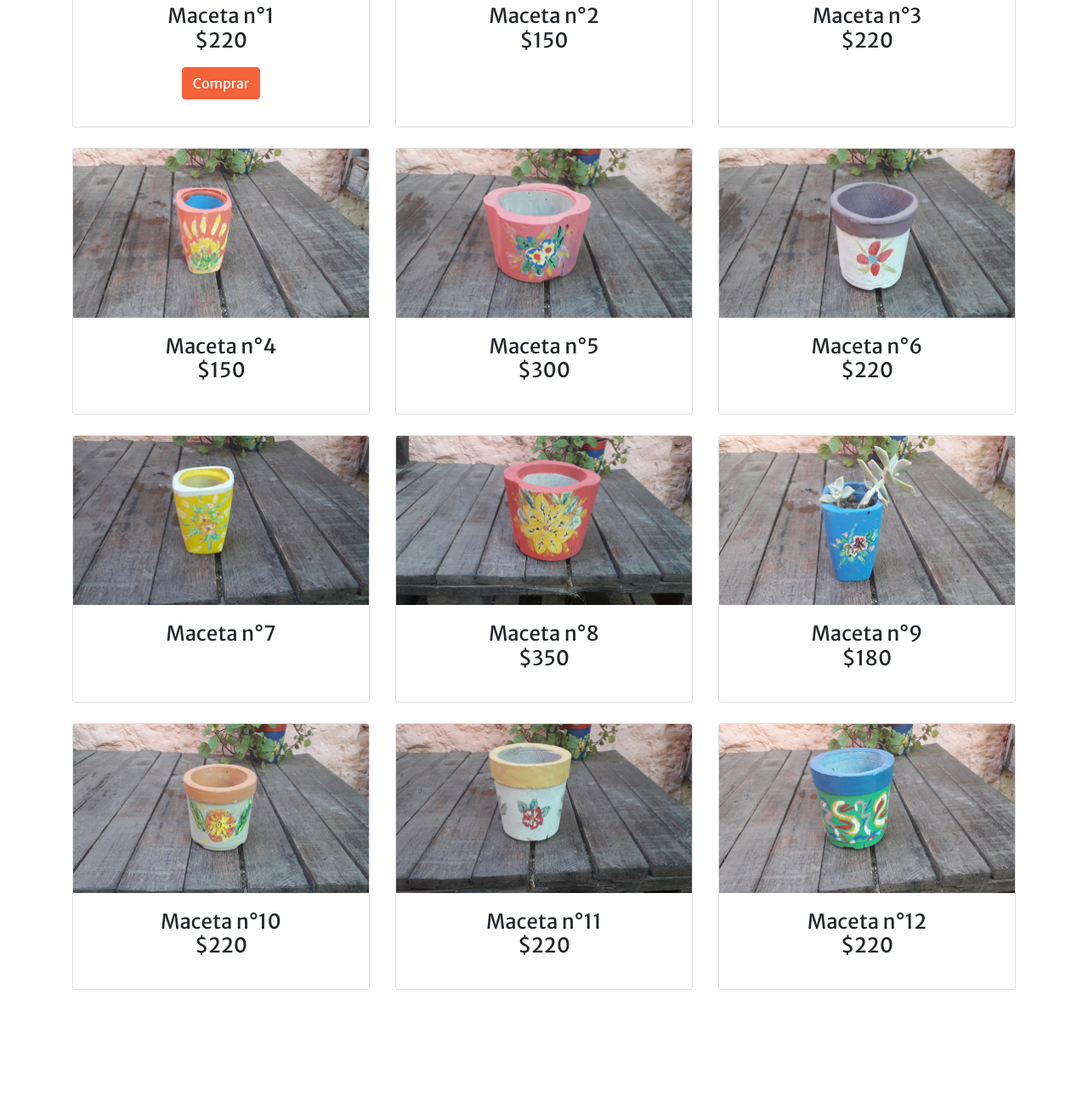
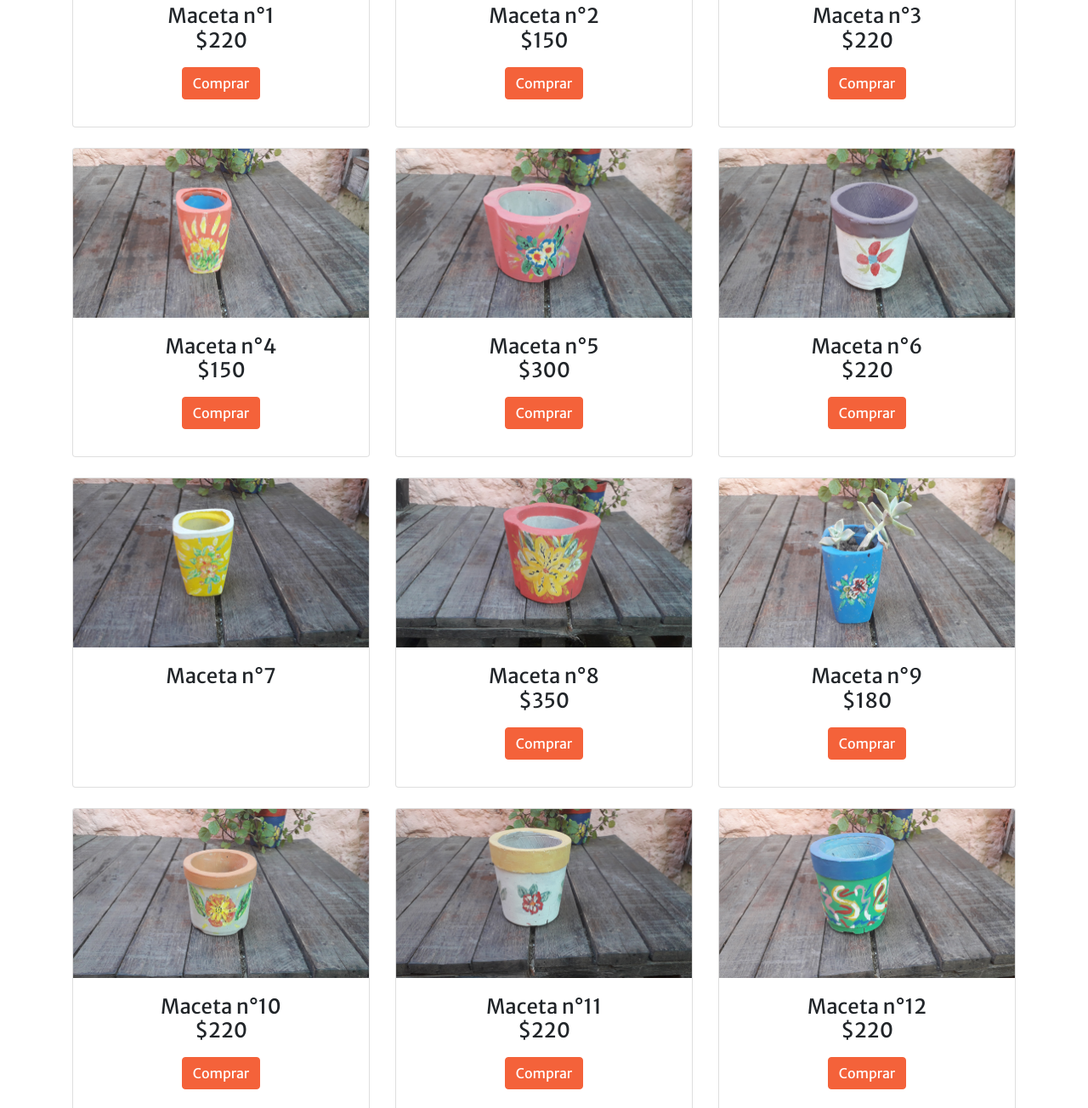
Before and after one commit to FacundoMartinezCampos/MacetasArtesanales, a website with bundled scripts: page index.html in a window 1280 px wide. Shown: the part 1496-2800 px from the top of the page at 85% size. Built offline with nearby package versions, Linux system fonts and the light colour scheme.

Commit message:
botones pintadas

```diff
--- a/index.html
+++ b/index.html
@@ -36,7 +36,7 @@
       <div class="collapse navbar-collapse" id="navbarResponsive">
         <ul class="navbar-nav ml-auto my-2 my-lg-0">
           <li class="nav-item">
-            <a class="nav-link js-scroll-trigger" class="disabled" href="#portfolio">Imágenes</a>
+            <a class="nav-link js-scroll-trigger" class="disabled" href="#portfolio"></a>
           </li>
           <li class="nav-item">
             <a class="nav-link js-scroll-trigger" href="#services2">Macetas Pintadas</a>
@@ -105,6 +105,8 @@
           <h4 class="card-title">
             <a>Maceta n°2</a>
             <p>$150</p>
+            <a class="btn btn-primary" target="_blank" href="https://www.mercadopago.com.ar/checkout/v1/redirect?pref_id=173803911-6bf44763-8588-494c-81c6-65602c4e4919" role="button">Comprar</a>
+
           </h4>
 
         </div>
@@ -117,6 +119,7 @@
           <h4 class="card-title">
             <a>Maceta n°3</a>
             <p>$220</p>
+            <a class="btn btn-primary" target="_blank" href="https://www.mercadopago.com.ar/checkout/v1/redirect?pref_id=173803911-2f1f436f-1bfb-4a49-9b48-33acd6af31a7" role="button">Comprar</a>
           </h4>
 
         </div>
@@ -129,6 +132,7 @@
           <h4 class="card-title">
             <a>Maceta n°4</a>
             <p>$150</p>
+            <a class="btn btn-primary" target="_blank" href="https://www.mercadopago.com.ar/checkout/v1/redirect?pref_id=173803911-226669b5-d19b-49fb-b77f-8b6e6871a090" role="button">Comprar</a>
           </h4>
 
         </div>
@@ -141,6 +145,7 @@
           <h4 class="card-title">
             <a>Maceta n°5</a>
             <p>$300</p>
+            <a class="btn btn-primary" target="_blank" href="https://www.mercadopago.com.ar/checkout/v1/redirect?pref_id=173803911-da3a07d9-f1dd-4b22-8544-10474202756a" role="button">Comprar</a>
           </h4>
 
         </div>
@@ -153,6 +158,7 @@
           <h4 class="card-title">
             <a>Maceta n°6</a>
             <p>$220</p>
+            <a class="btn btn-primary" target="_blank" href="https://www.mercadopago.com.ar/checkout/v1/redirect?pref_id=173803911-9c8963a3-f4dc-454c-a5f1-afe27636be7e" role="button">Comprar</a>
           </h4>
 
         </div>
@@ -166,6 +172,7 @@
         <div class="card-body">
           <h4 class="card-title">
             <a>Maceta n°7</a>
+
           </h4>
 
         </div>
@@ -178,6 +185,7 @@
           <h4 class="card-title">
             <a>Maceta n°8</a>
             <p>$350</p>
+            <a class="btn btn-primary" target="_blank" href="https://www.mercadopago.com.ar/checkout/v1/redirect?pref_id=173803911-8c3e1ddf-9e3c-47d0-965c-3a8efae0eabf" role="button">Comprar</a>
           </h4>
 
         </div>
@@ -190,6 +198,7 @@
           <h4 class="card-title">
             <a>Maceta n°9</a>
             <p>$180</p>
+            <a class="btn btn-primary" target="_blank" href="https://www.mercadopago.com.ar/checkout/v1/redirect?pref_id=173803911-fe1697ca-3a73-4913-a69f-95a000a9ba71" role="button">Comprar</a>
           </h4>
 
         </div>
@@ -202,6 +211,7 @@
           <h4 class="card-title">
             <a>Maceta n°10</a>
             <p>$220</p>
+            <a class="btn btn-primary" target="_blank" href="https://www.mercadopago.com.ar/checkout/v1/redirect?pref_id=173803911-9b553362-9605-4b13-99c8-e788a99e296f" role="button">Comprar</a>
           </h4>
 
         </div>
@@ -214,6 +224,7 @@
           <h4 class="card-title">
             <a>Maceta n°11</a>
             <p>$220</p>
+            <a class="btn btn-primary" target="_blank" href="https://www.mercadopago.com.ar/checkout/v1/redirect?pref_id=173803911-fe7cec58-b515-48f0-a8fc-a0a475a3c486" role="button">Comprar</a>
           </h4>
 
         </div>
@@ -226,6 +237,7 @@
           <h4 class="card-title">
             <a>Maceta n°12</a>
             <p>$220</p>
+            <a class="btn btn-primary" target="_blank" href="https://www.mercadopago.com.ar/checkout/v1/redirect?pref_id=173803911-4f9e6ce1-665a-47d4-81d3-b9b926a2e271" role="button">Comprar</a>
           </h4>
 
         </div>
```
